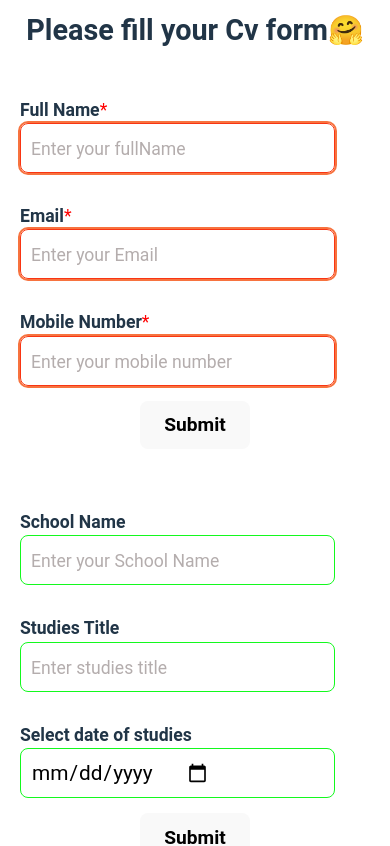
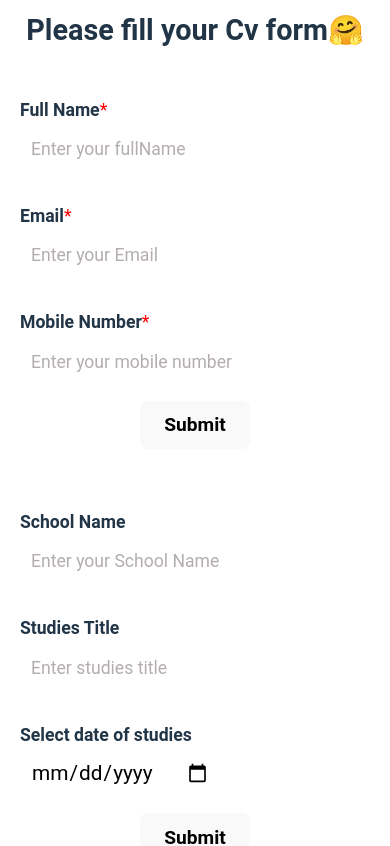
Before and after one commit to Bright-Anyawe/TOP-CV-Application-React-Project-, a React (Vite) app: page / in a window 390 px wide. Shown: the top 846 px of the page. Built offline with nearby package versions, Linux system fonts and the light colour scheme.

Commit message:
Refactor: improve the styling of the page

```diff
--- a/src/Component/DisplayUserInfo.jsx
+++ b/src/Component/DisplayUserInfo.jsx
@@ -1,10 +1,11 @@
 
 
-function DisplayUserContact({ userContact, className }) {
+function DisplayUserContact({ className }) {
 
     //     const contactDisplay = document.querySelector(`.${className}`);
     // contactDisplay.style.display = "none";
-
+        let userContact = JSON.parse(localStorage.getItem('userContact'))
+        console.log(userContact)
 
 return (
   <div className={className}>
--- a/src/Component/UserContactForm.jsx
+++ b/src/Component/UserContactForm.jsx
@@ -48,6 +48,8 @@ export function useUserContactForm() {
       Email: updateEmail,
       MobileNumber: updateMobileNumber,
     };
+  localStorage.setItem("userContact", JSON.stringify(personContact));
+
     setUserContact(personContact);
   }
 
--- a/src/Styles/style.css
+++ b/src/Styles/style.css
@@ -70,6 +70,16 @@
         padding-bottom: 30px;
     }
 
+    span.userNameError, span.emailError, span.phoneNumberError,
+ span.companyNameError, span.jobPositionError,
+  span.jobResponsibilitiesError, span.jobEntryDateError, span.jobExitDateError {
+        display: block;
+        background-color:red;
+        font-weight: 600;
+        max-width: 317px;
+    }
+
+
     div label {
         font-size: 1.1rem;
         font-weight: 600;
@@ -102,12 +112,12 @@
 
     input:valid {
         /* outline: 2px solid #f7733f; */
-        border: 1px solid #13f91e;
+        border: 1px solid white;
     }
 
     input:invalid {
-        outline: 2px solid #f7733f;
-        border: 1px solid #f93513;
+        outline: 2px solid white;
+        border: 1px solid white;
     }
 
     main ::placeholder {
```
